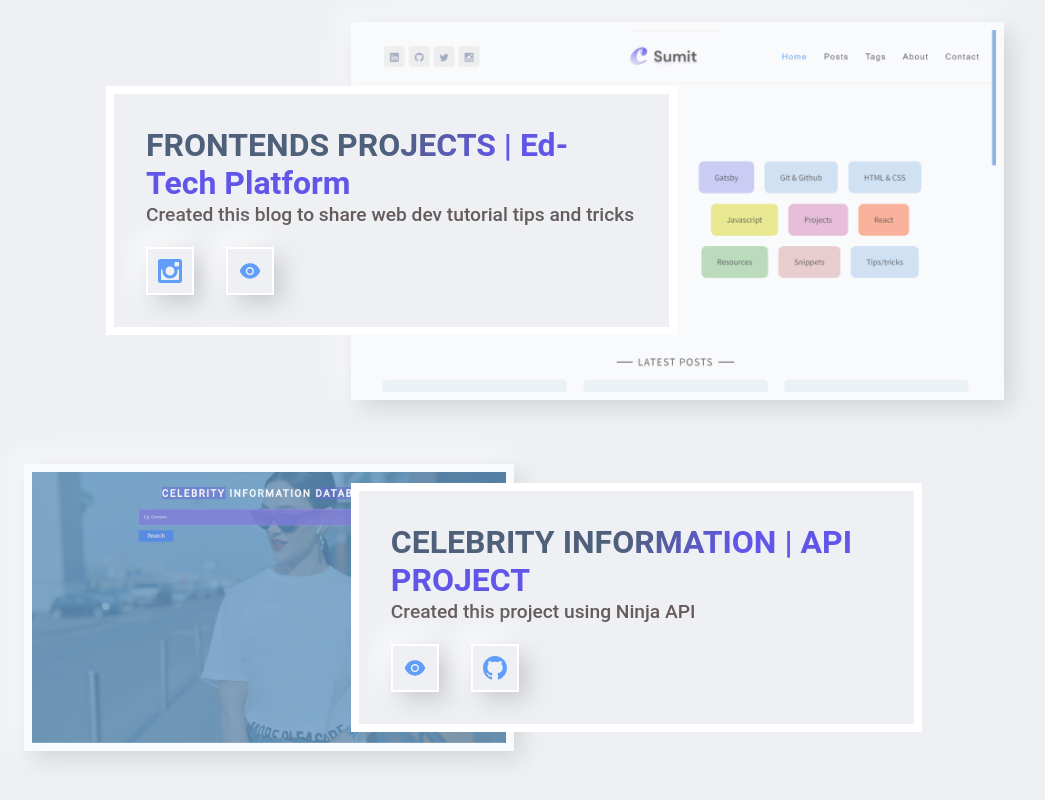
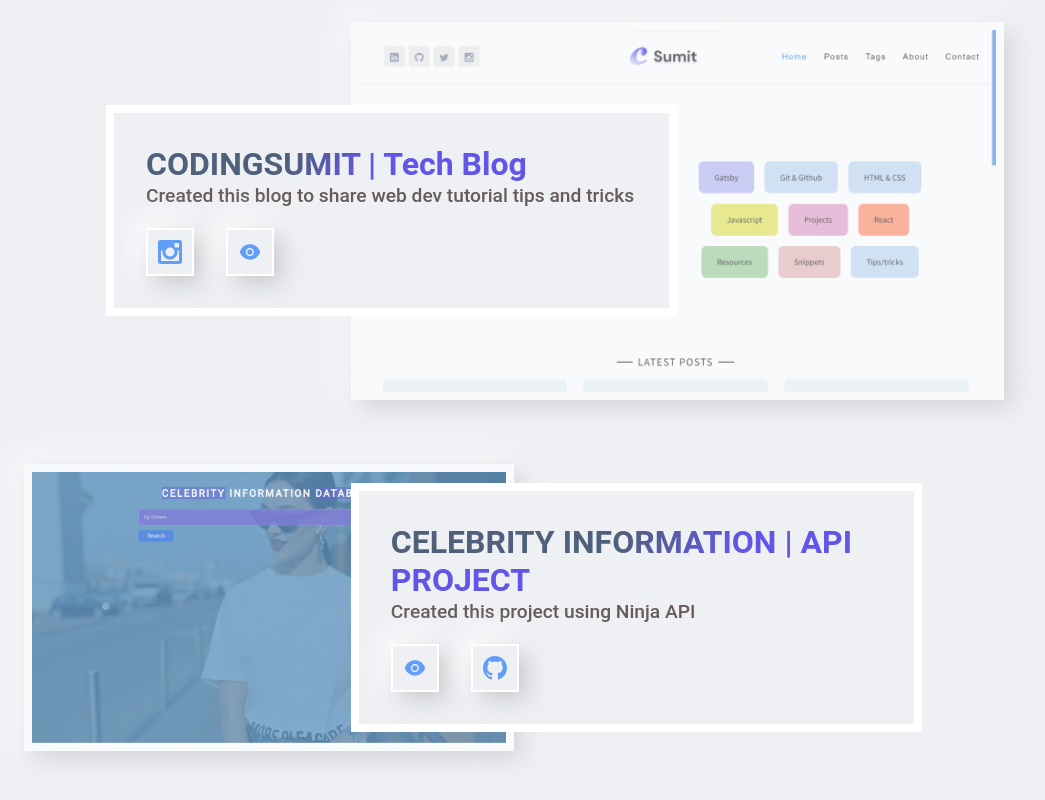
Before and after one commit to smthari/portfolio, a React (Create React App) app: page / in a window 1280 px wide. Shown: the part 2036-2836 px from the top of the page, without its empty margins (126-1171 px from the left). Built offline with nearby package versions, Linux system fonts and the light colour scheme.

Commit message:
project data correction

```diff
--- a/src/Components/Resources/projects.js
+++ b/src/Components/Resources/projects.js
@@ -12,7 +12,7 @@ export const projects = [
   },
   {
     id: 2,
-    title: "FRONTENDS PROJECTS | Ed-Tech Platform",
+    title: "CODINGSUMIT | Tech Blog",
     subTitle: "Created this blog to share web dev tutorial tips and tricks",
     img: Project2,
     igUrl: "https://www.instagram.com/codingsumit/",
```
